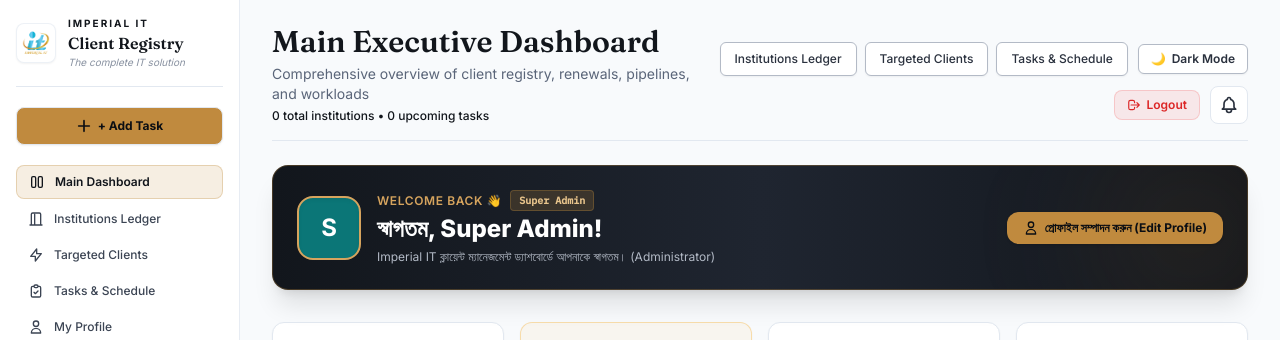
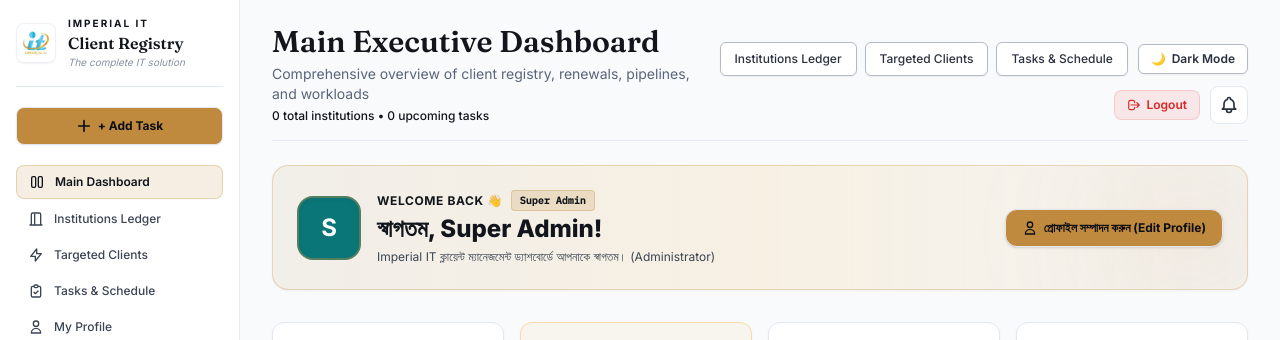
Before and after one commit to hisam84/client-registry, a Next.js app: page /dashboard in a window 1280 px wide. Shown: the top 340 px of the page. Built offline with nearby package versions, Linux system fonts and the light colour scheme; no server answers; the database is empty.

Commit message:
fix: make welcome banner theme-adaptive for light and dark modes

```diff
--- a/src/app/dashboard/page.tsx
+++ b/src/app/dashboard/page.tsx
@@ -148,17 +148,17 @@ export default function DashboardPage() {
       ) : (
         <div className="space-y-8">
           {/* WELCOME BANNER FOR ACTIVE USER */}
-          <div className="rounded-2xl border border-brass-500/30 bg-gradient-to-r from-slate-900 via-slate-800 to-slate-900 text-white p-6 shadow-xl relative overflow-hidden flex flex-col md:flex-row md:items-center justify-between gap-6">
+          <div className="rounded-2xl border border-brass-500/30 dark:border-brass-500/30 bg-gradient-to-r from-brass-500/10 via-amber-500/10 to-brass-500/5 dark:from-slate-900 dark:via-slate-800 dark:to-slate-900 text-slate-900 dark:text-white p-6 shadow-sm dark:shadow-xl relative overflow-hidden flex flex-col md:flex-row md:items-center justify-between gap-6">
             <div className="flex items-center gap-4 z-10">
               {currentUser.avatarUrl ? (
                 <img
                   src={currentUser.avatarUrl}
                   alt={currentUser.name}
-                  className="w-16 h-16 rounded-2xl object-cover border-2 border-brass-400 shadow-md shrink-0"
+                  className="w-16 h-16 rounded-2xl object-cover border-2 border-brass-500/40 dark:border-brass-400 shadow-md shrink-0"
                 />
               ) : (
                 <div
-                  className="w-16 h-16 rounded-2xl flex items-center justify-center text-white font-bold text-2xl shadow-inner border-2 border-brass-400 shrink-0"
+                  className="w-16 h-16 rounded-2xl flex items-center justify-center text-white font-bold text-2xl shadow-inner border-2 border-brass-500/40 dark:border-brass-400 shrink-0"
                   style={{ backgroundColor: currentUser.avatarColor || "#0b7677" }}
                 >
                   {currentUser.name ? currentUser.name.charAt(0).toUpperCase() : "U"}
@@ -167,17 +167,17 @@ export default function DashboardPage() {
 
               <div>
                 <div className="flex items-center gap-2">
-                  <span className="text-xs uppercase tracking-wider font-semibold text-brass-400">
+                  <span className="text-xs uppercase tracking-wider font-bold text-brass-700 dark:text-brass-400">
                     Welcome Back 👋
                   </span>
-                  <span className="px-2 py-0.5 rounded text-[10px] font-mono font-bold bg-brass-500/20 text-brass-300 border border-brass-500/30">
+                  <span className="px-2 py-0.5 rounded text-[10px] font-mono font-bold bg-brass-500/20 text-brass-800 dark:text-brass-300 border border-brass-500/30">
                     {currentUser.role === "SUPER_ADMIN" ? "Super Admin" : "Employee"}
                   </span>
                 </div>
-                <h2 className="text-2xl font-extrabold text-white mt-0.5">
+                <h2 className="text-2xl font-extrabold text-slate-900 dark:text-white mt-0.5">
                   স্বাগতম, {currentUser.name}!
                 </h2>
-                <p className="text-xs text-slate-300 mt-1 max-w-lg">
+                <p className="text-xs text-slate-600 dark:text-slate-300 mt-1 max-w-lg">
                   Imperial IT ক্লায়েন্ট ম্যানেজমেন্ট ড্যাশবোর্ডে আপনাকে স্বাগতম। {currentUser.designation ? `(${currentUser.designation})` : ""}
                 </p>
               </div>
@@ -185,7 +185,7 @@ export default function DashboardPage() {
 
             <div className="flex items-center gap-3 z-10 shrink-0">
               <Link href="/profile">
-                <button className="px-4 py-2 bg-brass-500 hover:bg-brass-400 text-slate-950 font-bold text-xs rounded-xl shadow transition-transform active:scale-95 flex items-center gap-1.5">
+                <button className="px-4 py-2.5 bg-brass-500 hover:bg-brass-400 text-slate-950 font-bold text-xs rounded-xl shadow transition-transform active:scale-95 flex items-center gap-1.5 border border-brass-600/30">
                   <svg className="w-4 h-4" fill="none" stroke="currentColor" viewBox="0 0 24 24">
                     <path strokeLinecap="round" strokeLinejoin="round" strokeWidth="2" d="M16 7a4 4 0 11-8 0 4 4 0 018 0zM12 14a7 7 0 00-7 7h14a7 7 0 00-7-7z" />
                   </svg>
```
